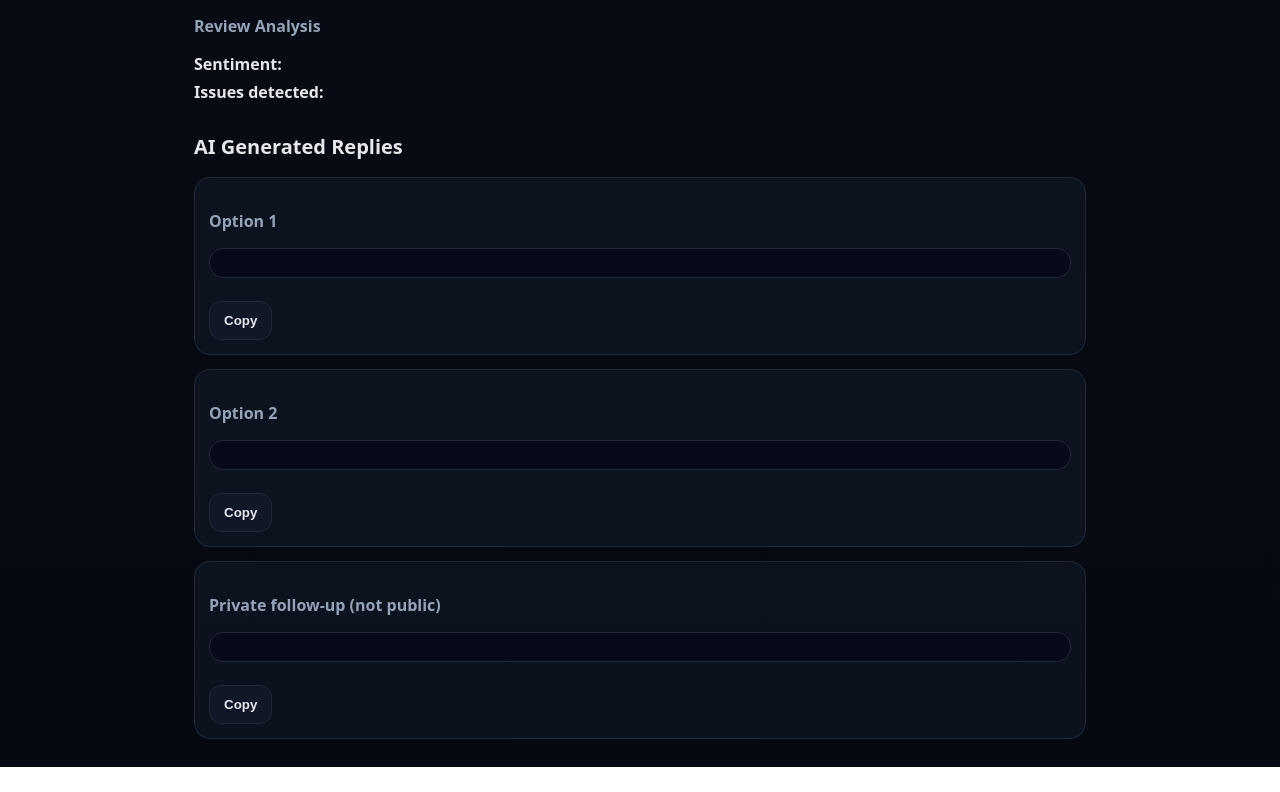
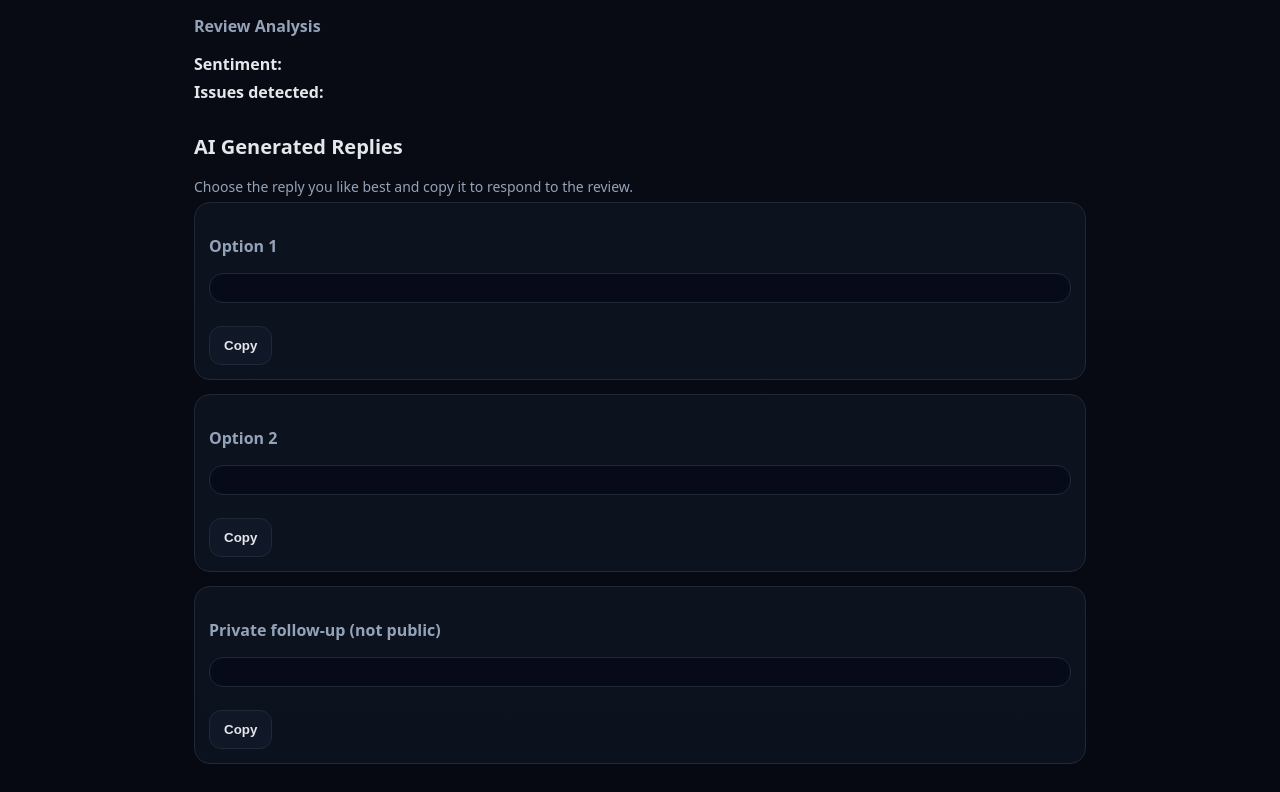
Before and after one commit to evangelistaf71498/review-assistant, a website: page public/index.html in a window 1280 px wide. Shown: the part 1039-1831 px from the top of the page. Before the commit the page ends 1806 px from the top, so only its background shows below. Drawn offline with Linux system fonts and the light colour scheme.

Commit message:
Added reply instruction text

```diff
--- a/public/index.html
+++ b/public/index.html
@@ -83,6 +83,10 @@
 
   <h2 style="margin-top:30px;">AI Generated Replies</h2>
 
+  <p style="color:#94a3b8; font-size:14px;">
+  Choose the reply you like best and copy it to respond to the review.
+  </p>
+
   <div>
     <h3>Option 1</h3>
     <pre id="reply1"></pre>
```
